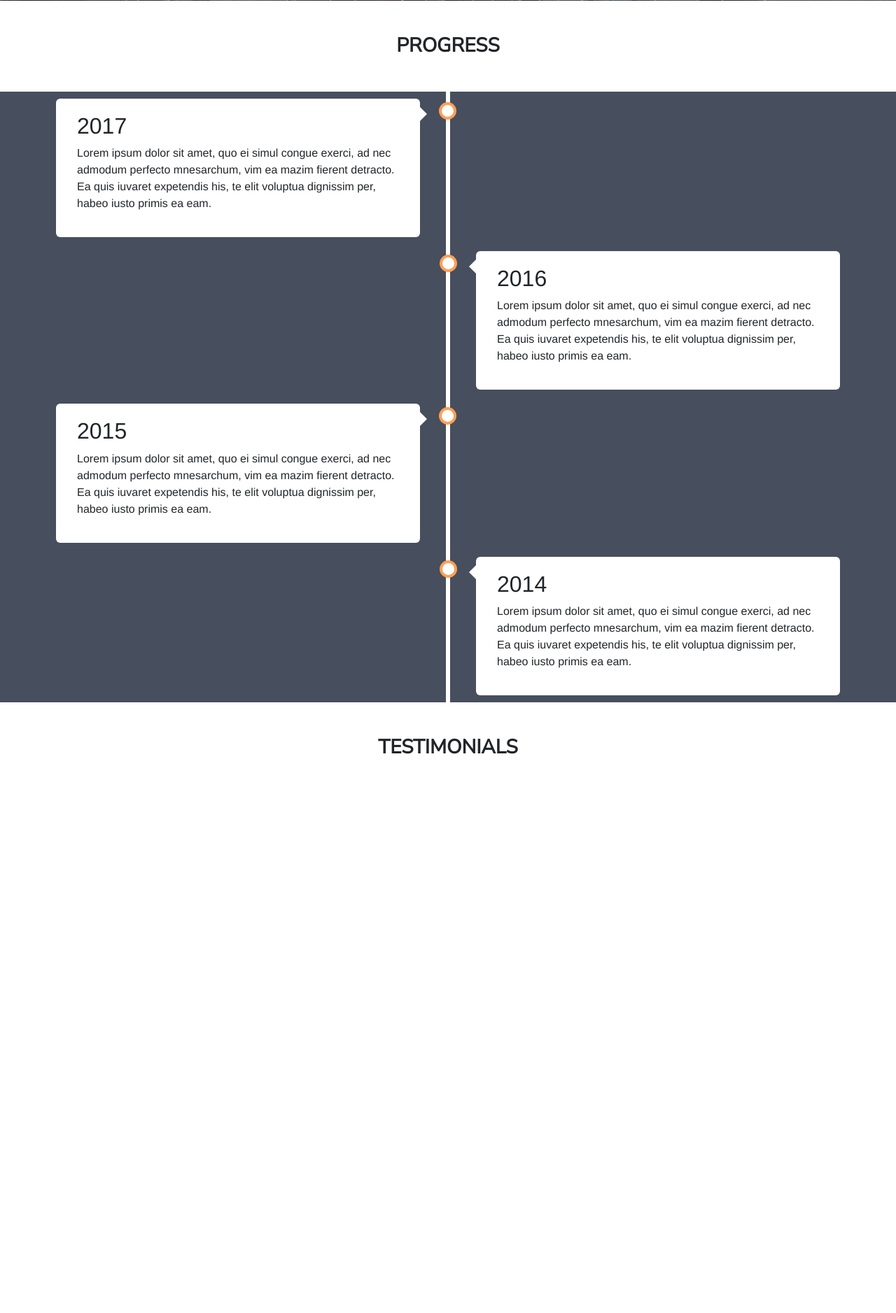
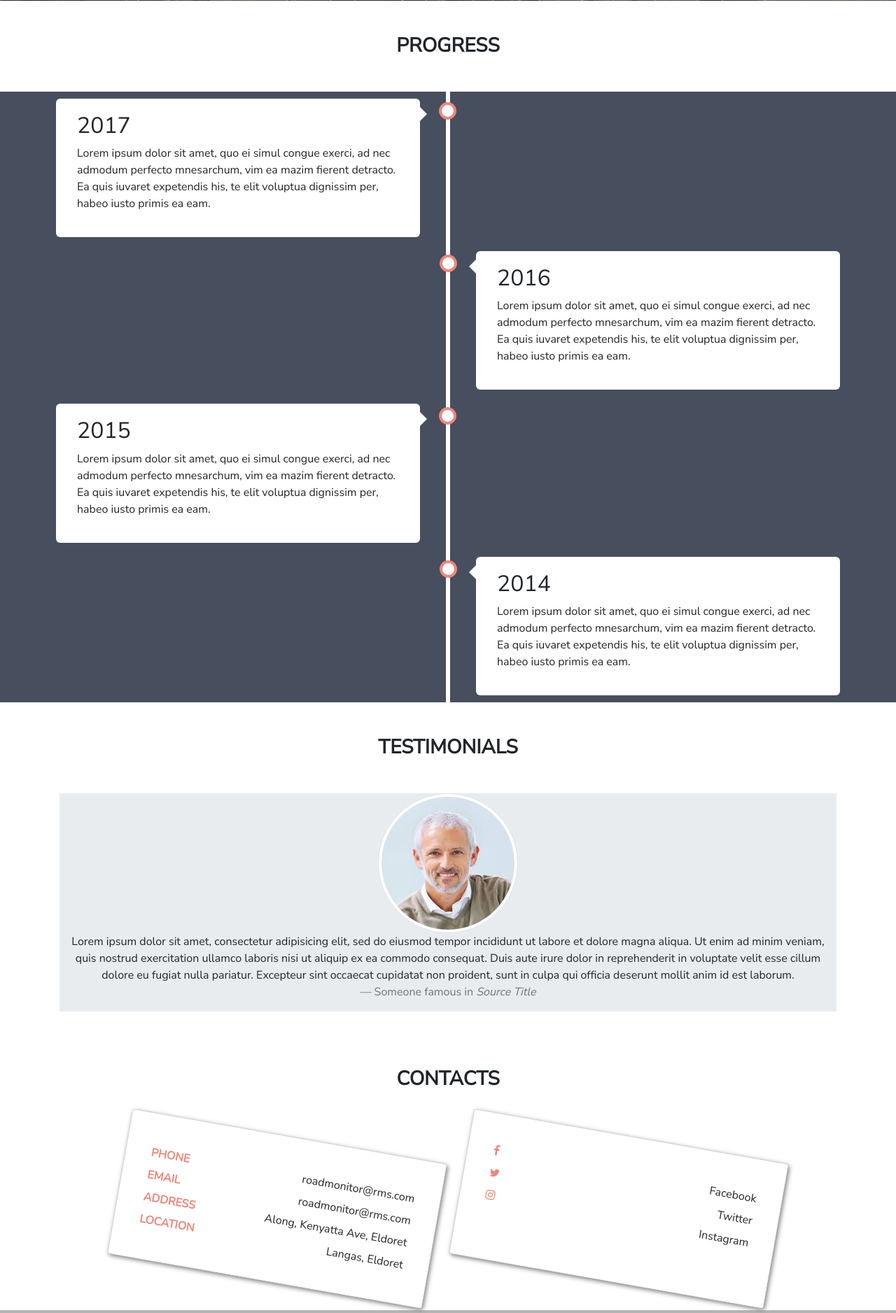
Before and after one commit to davincikab/road_monitor, a Django app: template roads/templates/roads/landing.html in a window 1280 px wide. Shown: the part 781-2658 px from the top of the page at 70% size. Before the commit the page ends 1859 px from the top, so only its background shows below. Run offline with Django 3.2, Linux system fonts and the light colour scheme; the template is opened without the code that fills it, so the values that code supplies are empty; some libraries are stand-ins or nearby versions.

Commit message:
contact section

```diff
--- a/roads/static/css/landing.css
+++ b/roads/static/css/landing.css
@@ -9,6 +9,14 @@
 
 .nav-item {
     margin: 0em 0.5em;
+}
+
+.navbar-nav {
+    background-color: var(--white);
+}
+
+.show .navbar-nav .nav-item .nav-link {
+    color: var(--gray) !important;
 }
 
 .nav-item .nav-link {
@@ -71,12 +79,90 @@
     font-weight: 700;
 }
 
+/* carousel */
+.img-thumbnail {
+    width: 200px;
+    height: 200px;
+    border-radius: 50%;
+}
 
+.jumbotron {
+    padding: 0;
+}
+
+.jumbotron .container {
+    display: flex;
+    align-items: center;
+    justify-content: center;
+    flex-direction: column;
+    text-align: center;
+}
+.blockquote p {
+    font-size: 0.8em;
+}
+
+/* contacts */
+.row {
+    display: flex;
+    justify-content: center;
+    flex-direction: column;
+}
+
+.row .card  {
+    box-shadow: 2px 2px 0.4em var(--light-gray);
+    padding:1em 0.5em;
+    width: 90%;
+    margin:1em;
+    transition: all 0.3s;
+}
+
+.row .card:first-child {
+    transform:rotateZ(10deg);
+}
+
+.row .card:first-child:hover {
+    transform:rotateZ(0deg);
+}
+
+.row .card:last-child {
+    transform:rotateZ(10deg);
+}
+
+.row .card:last-child:hover {
+    transform:rotateZ(0deg);
+}
+
+.card .card-body {
+    transform:rotateZ(0deg);
+}
+
+.card-body span {
+    margin:0.5em 0;
+    display: flex;
+    justify-content: space-between;
+}
+
+@media (min-width:50em) {
+    .navbar-nav {
+        background-color: transparent;
+    }
+    .row {
+        display: flex;
+        justify-content: center;
+        flex-direction: row;
+    }
+    .row .card  {
+        box-shadow: 2px 2px 0.4em var(--light-gray);
+        padding:1em 0.5em;
+        width: 40%;
+        margin:1em;
+        transition: all 0.3s;
+    }
+}
 /* timeline */
 .milestone {
-    background-color: #474e5d;
-    font-family: Helvetica, sans-serif;
-  }
+    background-color: var(--dark-gray);
+}
 
   /* The actual timeline (the vertical ruler) */
 .timeline {
@@ -113,7 +199,7 @@
     height: 25px;
     right: -12px;
     background-color: white;
-    border: 4px solid #FF9F55;
+    border: 4px solid var(--brand-color);
     top: 15px;
     border-radius: 50%;
     z-index: 1;
@@ -194,11 +280,11 @@
 
     /* Make sure all circles are at the same spot */
     .left::after, .right::after {
-    left: 15px;
+        left: 15px;
     }
 
     /* Make all right containers behave like the left ones */
     .right {
-    left: 0%;
+        left: 0%;
     }
   }
--- a/roads/static/css/main.css
+++ b/roads/static/css/main.css
@@ -3,7 +3,9 @@
     --primary:#ec958c;
     --brand-cta:#ec958c;
     --gray:#555;
+    --dark-gray:#474e5d;
     --light-gray:#7e7e7e;
+    --extra-light-gray:#b4b4b4;
     --white:#fff;
 }
 
@@ -23,3 +25,11 @@ body {
 .nav-link:hover {
     border-bottom: 1px solid var(--brand-color);
 }
+
+.text-brand  {
+    color:var(--brand-color);
+}
+
+.bg-extra-light {
+    background-color: var(--extra-light-gray);
+}
--- a/roads/static/css/map.css
+++ b/roads/static/css/map.css
@@ -99,6 +99,7 @@
 
 .leaflet-popup-content-wrapper .leaflet-popup-content {
     margin:0;
+    min-width: 200px;
 }
 
 .popup-content {
--- /dev/null
+++ b/roads/templates/roads/footer.html
@@ -0,0 +1,3 @@
+<footer class="bg-extra-light text-center py-2">
+    <span>Road Monitor &copy 2020 <br> All Rights Reserved</span>
+</footer>
--- a/roads/templates/roads/landing.html
+++ b/roads/templates/roads/landing.html
@@ -10,7 +10,7 @@
 <div class="container-fluid home">
     <div class="main-matter">
         <p>Roads, and means of transport, make a crucial contribution to economic development and growth and bring important social benefits.</p>
-        <a href="{}" class="btn btn-brand btn-lg">Explore</a>
+        <a href="{% url 'roads:map' %}" class="btn btn-brand btn-lg">Explore</a>
     </div>
 </div>
 <div class="container-fluid">
@@ -48,7 +48,78 @@
     </div>
 
     <h3 class="title text-center my-5">TESTIMONIALS</h3>
+    <div class="container">
+        <div class="testimonials">
+            <div id="carouselExampleSlidesOnly" class="carousel slide" data-ride="carousel">
+                <div class="carousel-inner">
+                  <div class="carousel-item active">
+                    <div class="jumbotron jumbotron-fluid">
+                        <div class="container">
+                          <!-- <h1 class="display-4">Fluid jumbotron</h1> -->
+                          <img src="{% static '/images/user.jpg' %}" class="img-thumbnail" alt="...">
+                          <blockquote class="blockquote">
+                            <p class="mb-0">{% lorem 1 %} </p>
+                            <footer class="blockquote-footer">Someone famous in <cite title="Source Title">Source Title</cite></footer>
+                          </blockquote>
+                        </div>
+                    </div>
+
+                  </div>
+                  <div class="carousel-item">
+                    <div class="jumbotron jumbotron-fluid">
+                        <div class="container">
+                          <!-- <h1 class="display-4">Fluid jumbotron</h1> -->
+                          <img src="{% static '/images/user-04.jpg' %}" class="img-thumbnail" alt="...">
+                          <blockquote class="blockquote">
+                            <p class="mb-0">{% lorem 1 %} </p>
+                            <footer class="blockquote-footer">Someone famous in <cite title="Source Title">Source Title</cite></footer>
+                          </blockquote>
+                        </div>
+                    </div>
+
+
+                  </div>
+                  <div class="carousel-item">
+                    <div class="jumbotron jumbotron-fluid">
+                        <div class="container">
+                          <!-- <h1 class="display-4">Fluid jumbotron</h1> -->
+                          <img src="{% static '/images/user1.png' %}" class="img-thumbnail" alt="...">
+                          <blockquote class="blockquote">
+                            <p class="mb-0">{% lorem 1 %} </p>
+                            <footer class="blockquote-footer">Someone famous in <cite title="Source Title">Source Title</cite></footer>
+                          </blockquote>
+                        </div>
+                    </div>
+                  </div>
+                </div>
+              </div>
+        </div>
+    </div>
+
+    <h3 class="title text-center my-5">CONTACTS</h3>
+    <div class="container contacts">
+        <div class="row mb-4">
+            <div class="card">
+                <div class="card-body mx-2">
+                    <span><b class="text-brand">PHONE</b> roadmonitor@rms.com</span>
+                    <span><b class="text-brand">EMAIL</b> roadmonitor@rms.com</span>
+                    <span><b class="text-brand">ADDRESS</b> Along, Kenyatta Ave, Eldoret</span>
+                    <span><b class="text-brand">LOCATION</b> Langas, Eldoret</span>
+                </div>
+            </div>
+
+            <div class="card">
+                <div class="card-body mx-2">
+                    <span><i class="fa fa-facebook text-brand"></i>Facebook</span>
+                    <span><i class="fa fa-twitter text-brand"></i>Twitter</span>
+                    <span><i class="fa fa-instagram text-brand"></i>Instagram</span>
+                </div>
+            </div>
+        </div>
+    </div>
 </div>
+
+{% include './footer.html' %}
 {% endblock %}
 
 {% block javascript %}
```
Also changed, not shown: roads/static/images/user-04.jpg (added), roads/static/images/user.jpg (added), roads/static/images/user1.png (added), roads/static/images/user2.png (added), roads/static/images/user3.png (added).
